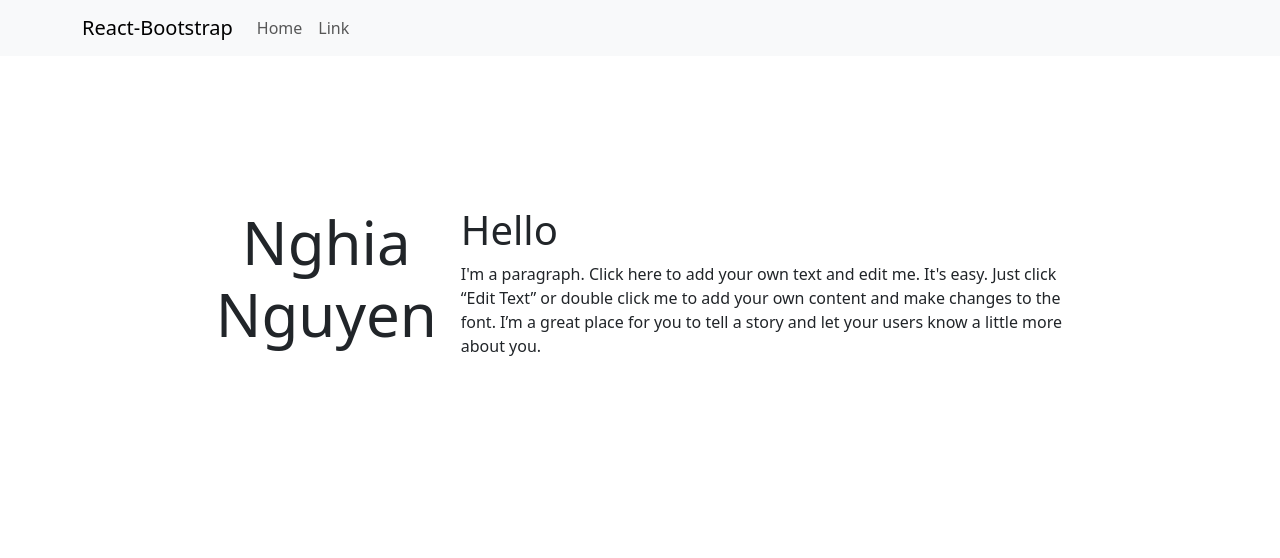
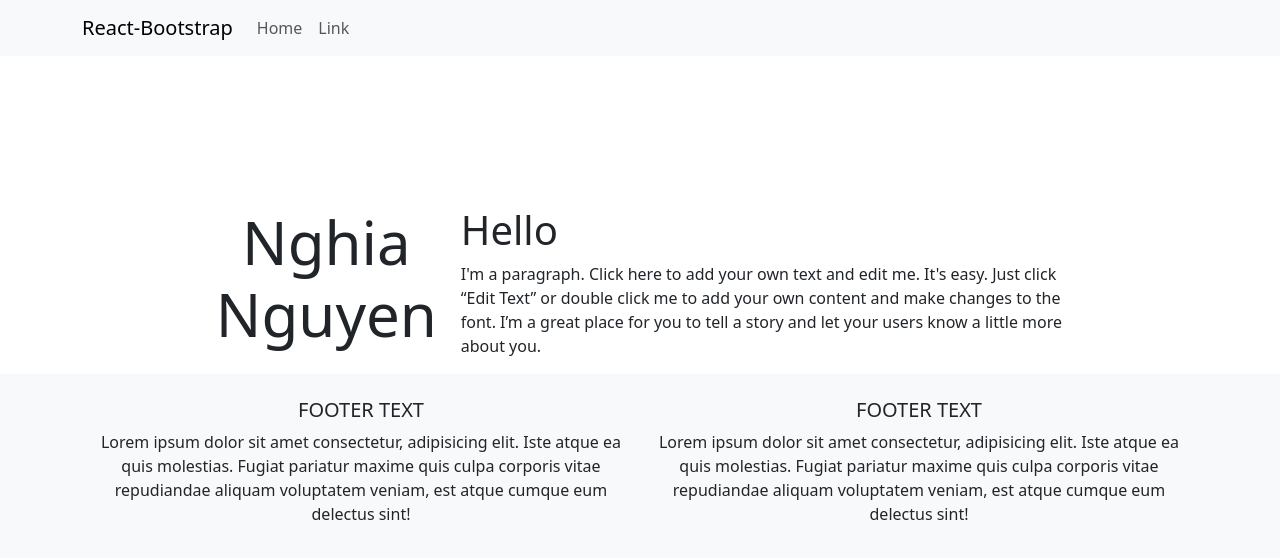
Before and after one commit to ntn20112006/PersonalWebsite, a React (Create React App) app in the folder PersonalWebsite/: page / in a window 1280 px wide. Shown: the top 558 px of the page. Built offline with nearby package versions, Linux system fonts and the light colour scheme.

Commit message:
Add Footer Template

```diff
--- a/PersonalWebsite/package.json
+++ b/PersonalWebsite/package.json
@@ -7,6 +7,7 @@
     "@testing-library/react": "^13.4.0",
     "@testing-library/user-event": "^13.5.0",
     "bootstrap": "^5.3.3",
+    "mdb-react-ui-kit": "^9.0.0",
     "react": "^18.3.1",
     "react-bootstrap-validation": "^0.1.11",
     "react-dom": "^18.3.1",
--- a/PersonalWebsite/src/App.js
+++ b/PersonalWebsite/src/App.js
@@ -1,12 +1,14 @@
 import './App.css';
 import NavBar from './NavBar';
 import AboutMeContent from './AboutMeContent';
+import ContactBar from './ContactBar';
 
 function App() {
   return (
     <div>
       <NavBar/>
       <AboutMeContent/>
+      <ContactBar/>
     </div>
   );
 }
--- /dev/null
+++ b/PersonalWebsite/src/ContactBar.js
@@ -0,0 +1,37 @@
+import {
+    MDBFooter,
+    MDBContainer,
+    MDBCol,
+    MDBRow
+} from 'mdb-react-ui-kit';
+
+function ContactBar() {
+    return (
+        <MDBFooter bgColor='light' className='text-center text-lg-left'>
+            <MDBContainer className='p-4'>
+                <MDBRow>
+                    <MDBCol lg='6' md='12' className='mb-4 mb-md-0'>
+                        <h5 className='text-uppercase'>Footer text</h5>
+                        <p>
+                            Lorem ipsum dolor sit amet consectetur, adipisicing elit. Iste atque ea quis molestias.
+                            Fugiat pariatur maxime quis culpa corporis vitae repudiandae aliquam voluptatem veniam,
+                            est atque cumque eum delectus sint!
+                        </p>
+                        </MDBCol>
+
+                        <MDBCol lg='6' md='12' className='mb-4 mb-md-0'>
+                        <h5 className='text-uppercase'>Footer text</h5>
+
+                        <p>
+                            Lorem ipsum dolor sit amet consectetur, adipisicing elit. Iste atque ea quis molestias.
+                            Fugiat pariatur maxime quis culpa corporis vitae repudiandae aliquam voluptatem veniam,
+                            est atque cumque eum delectus sint!
+                        </p>
+                    </MDBCol>
+                </MDBRow>
+            </MDBContainer>
+        </MDBFooter>
+    );
+}
+
+export default ContactBar;
```
Also changed, not shown: 1 other file (tests, documents, lock files or other folders).
